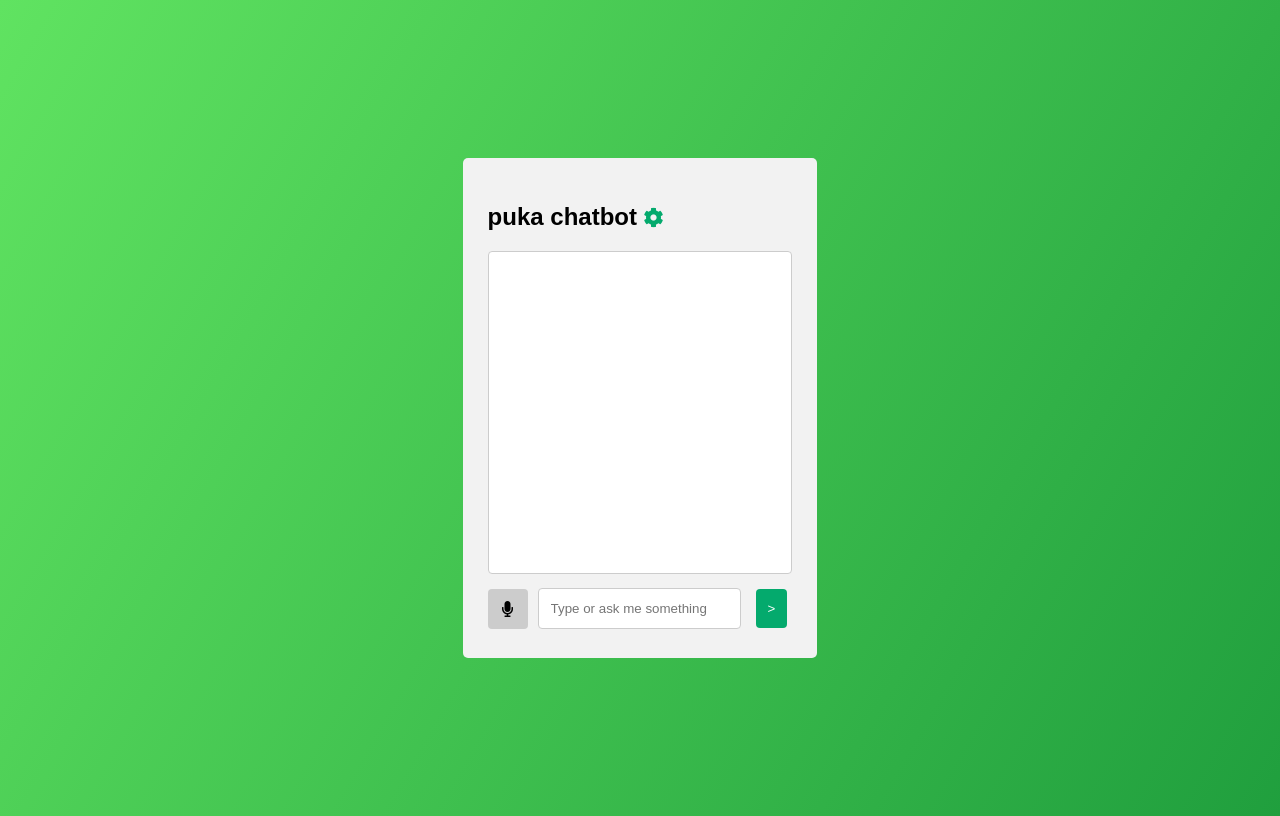
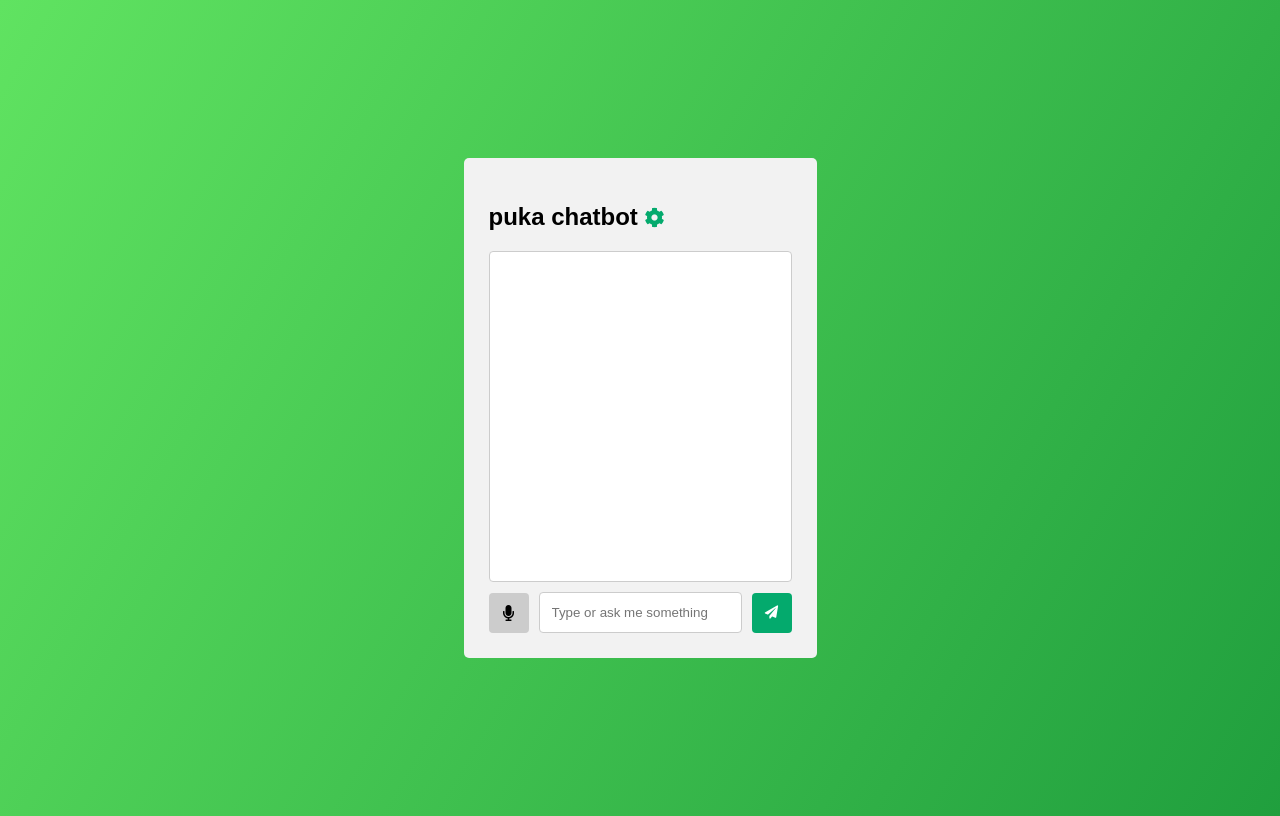
Before and after one commit to sonhoang10/chatbot, a Flask app: page / in a window 1280 px wide. Run offline with Flask 3, Linux system fonts and the light colour scheme; some libraries are stand-ins or nearby versions.

Commit message:
UI changes

```diff
--- a/static/css/styles.css
+++ b/static/css/styles.css
@@ -60,7 +60,7 @@
 
 .chat-question {
   font-size: 1rem; /* 10px */
-  width: 30rem;
+  max-width: 30rem;
   clear: both;
   float: right;
   background-color: #04aa6d;
@@ -73,7 +73,7 @@
 
 .chat-response {
   font-size: 1rem; /* 10px */
-  width: 30rem;
+  max-width: 30rem;
   clear: both;
   border: 0.1rem solid #ccc; /* 1px */
   padding: 1rem; /* 10px */
@@ -131,6 +131,19 @@
   font-size: 1.6rem; /* 16px */
   transform-origin: center;
 }
+.buttonSubmit {
+  display: inline-flex;
+  align-items: center;
+  justify-content: center;
+  width: 4rem; /* Adjusted width */
+  height: 4rem; /* Adjusted height */
+  background-color: #04aa6d;
+  color: white;
+  padding: 1rem; /* Adjusted padding */
+  border: none;
+  border-radius: 0.4rem; /* 4px */
+  cursor: pointer;
+}
 
 @keyframes pulseRed {
   0% {
--- a/static/js/script.js
+++ b/static/js/script.js
@@ -139,8 +139,8 @@
 function pageRotate(){
   let currentAngle = 120; // Initialize the current angle
   let targetAngle = 0; // Initialize the target angle to be the same as the current angle
-  const maxChangeRate = 5; // Maximum change in degrees per update
-  const updateInterval = 75; // Update interval in milliseconds
+  const maxChangeRate = 2; // Maximum change in degrees per update
+  const updateInterval = 25; // Update interval in milliseconds
   let prevX = window.innerWidth / 2; // Initialize previous X to center of the screen
   let prevY = window.innerHeight / 2; // Initialize previous Y to center of the screen
   const delayFactor = 0.1; // Delay factor for smoothing (higher values increase delay)
--- a/templates/chatbot.html
+++ b/templates/chatbot.html
@@ -21,7 +21,11 @@
             <i class="fas fa-microphone"></i>
           </button>
           <input type="text" id="questioninput" placeholder="Type or ask me something" />
-          <input id="onClickAddChat" type="submit" value=">" onclick="submit_data()" />
+          <!-- <input id="onClickAddChat" type="submit" value=">" onclick="submit_data()" /> -->
+          <button id="onClickAddChat" class="buttonSubmit" onclick="submit_data()">
+            <!-- paper airplane share button -->
+            <i class="fas fa-paper-plane"></i>
+          </button>
         </div>
       </div>
     </div>
--- a/templates/newFiles.html
+++ b/templates/newFiles.html
@@ -39,7 +39,7 @@
             <span class="file-instruction">Drag files here or</span>
             <span class="file-browse-button">browse</span>
           </h2>
-          <input class="file-browse-input" type="file" accept=".pdf,.txt,.ppt,.pptx,.doc,.docx" multiple hidden>
+          <input class="file-browse-input" type="file" accept=".pdf,.txt,.ppt,.pptx,.doc,.docx,.jpg,.png" multiple hidden>
         </div>
       </div>
       <div class = button>
```
